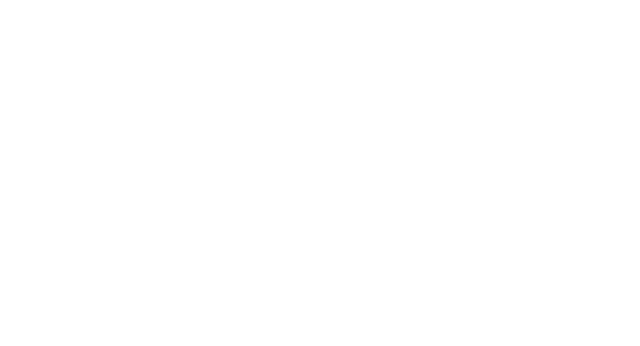
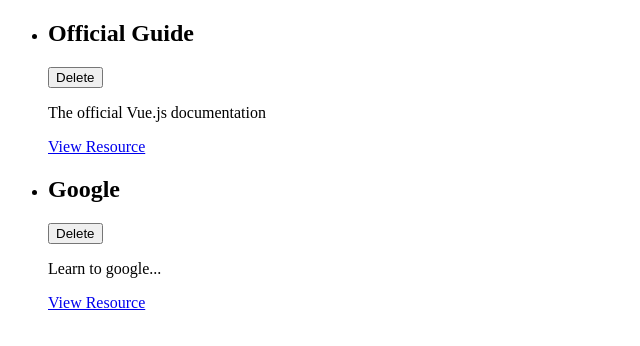
Before and after one commit to Shist/vue-learning-resources-app, a Vue app: page / in a window 1280 px wide. Shown: the top 346 px of the page, without its empty margins (0-640 px from the left). Built offline with nearby package versions, Linux system fonts and the light colour scheme.

Commit message:
Added component with list of hardcoded resources

```diff
--- /dev/null
+++ b/src/App.vue
@@ -0,0 +1,39 @@
+<template>
+  <ul>
+    <li v-for="resource in storesResources" :key="resource.id">
+      <ResourceCard
+        :title="resource.title"
+        :description="resource.description"
+        :link="resource.link"
+      />
+    </li>
+  </ul>
+</template>
+
+<script>
+import ResourceCard from '@/components/learning-resources/ResourceCard.vue';
+
+export default {
+  components: {
+    ResourceCard,
+  },
+  data() {
+    return {
+      storesResources: [
+        {
+          id: 'official-guide',
+          title: 'Official Guide',
+          description: 'The official Vue.js documentation',
+          link: 'https://vuejs.org',
+        },
+        {
+          id: 'google',
+          title: 'Google',
+          description: 'Learn to google...',
+          link: 'https://google.org',
+        },
+      ],
+    };
+  },
+};
+</script>
--- /dev/null
+++ b/src/components/learning-resources/ResourceCard.vue
@@ -0,0 +1,31 @@
+<template>
+  <div>
+    <header>
+      <h2>{{ title }}</h2>
+      <button>Delete</button>
+    </header>
+    <p>{{ description }}</p>
+    <nav>
+      <a :href="link" target="_blank">View Resource</a>
+    </nav>
+  </div>
+</template>
+
+<script>
+export default {
+  props: {
+    title: {
+      type: String,
+      required: true,
+    },
+    description: {
+      type: String,
+      required: true,
+    },
+    link: {
+      type: String,
+      required: true,
+    },
+  },
+};
+</script>
--- a/src/main.js
+++ b/src/main.js
@@ -1,3 +1,4 @@
 import { createApp } from 'vue';
+import App from '@/App.vue';
 
-createApp({}).mount('#app');
+createApp(App).mount('#app');
```
